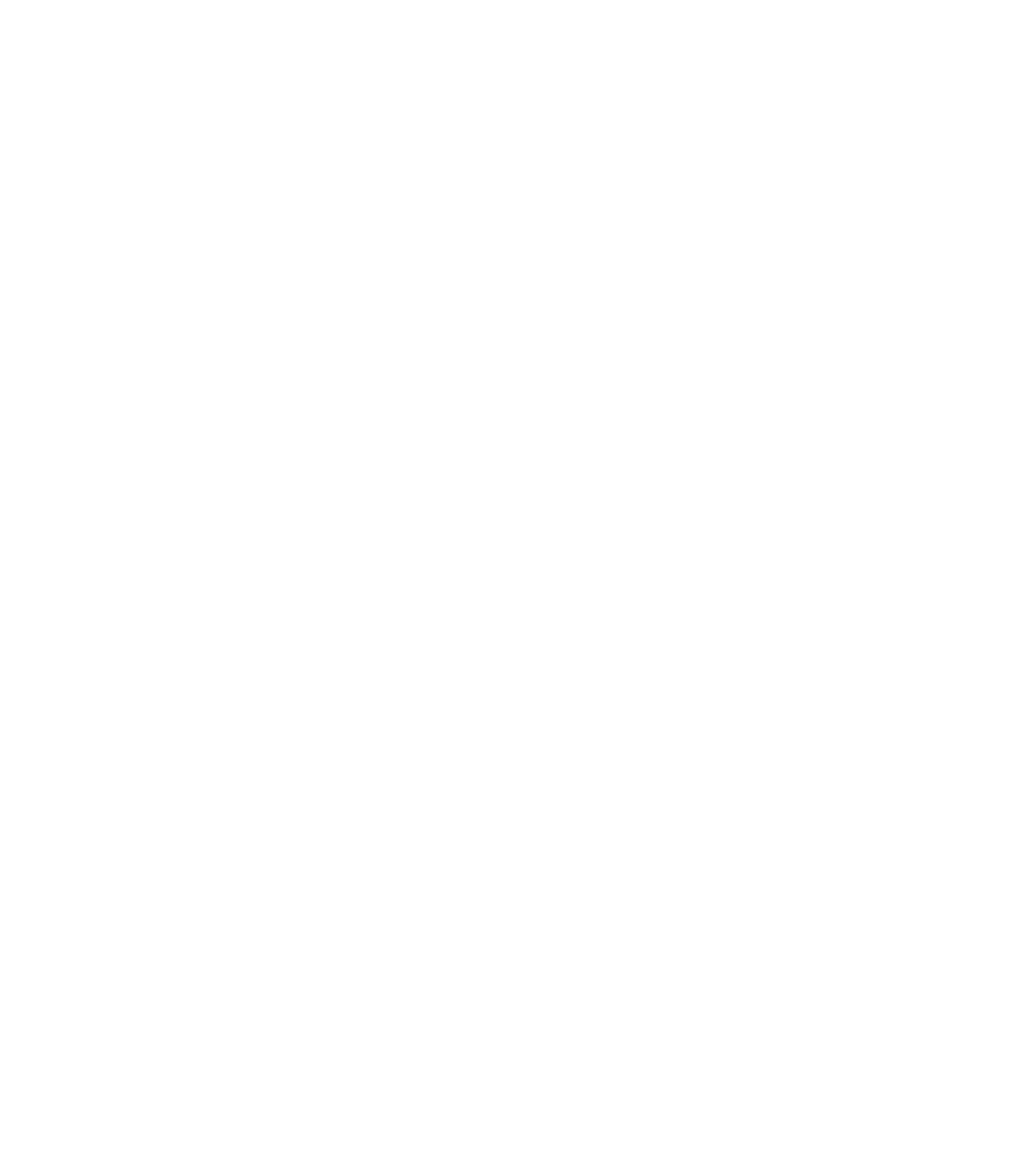
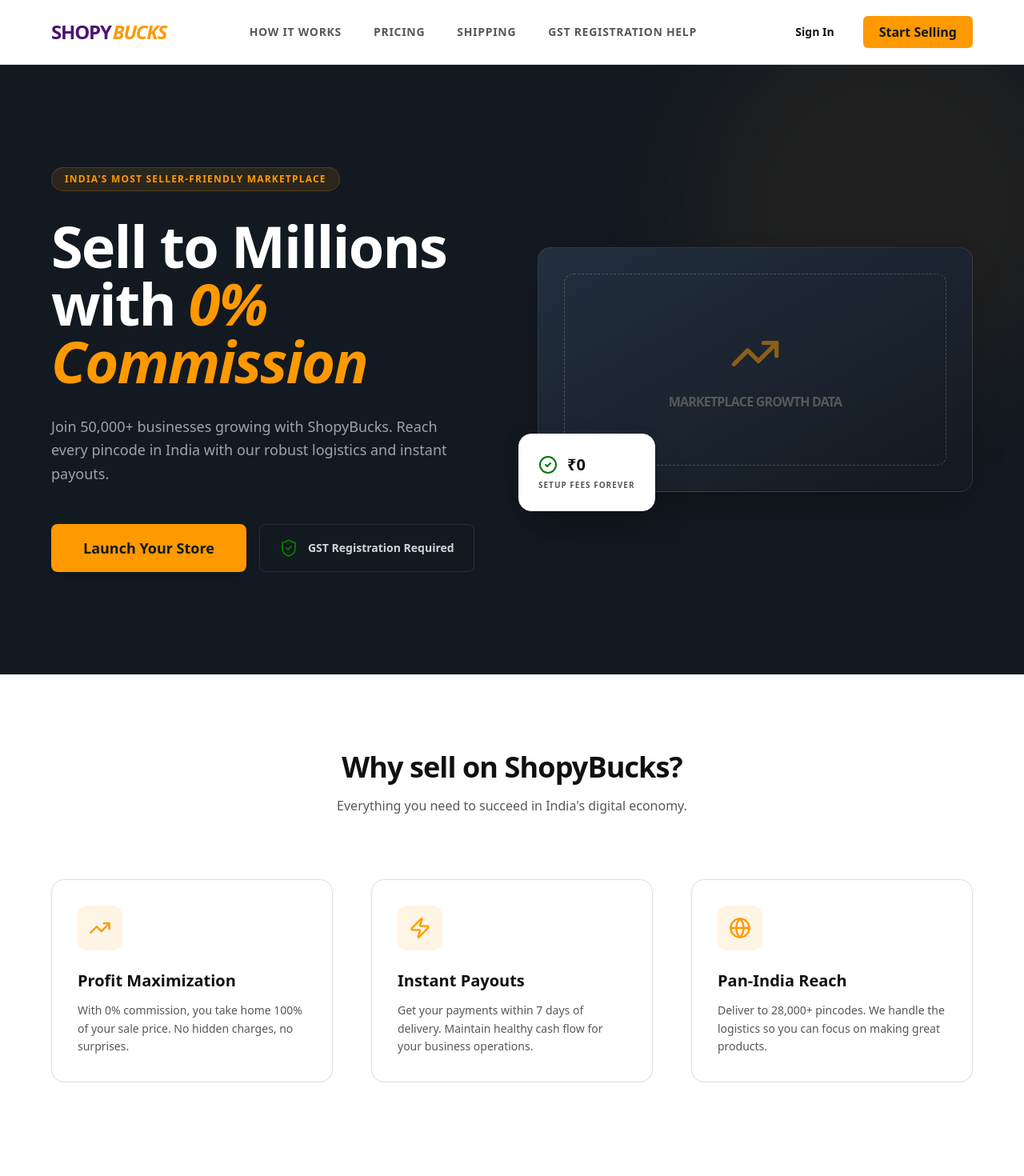
Before and after one commit to prathamcodecody-code/ShopyBucks-Seller, a Next.js app: page / in a window 1280 px wide. Before the commit this address had no page. Shown: the top 1470 px of the page at 80% size. Before the commit the page ends 800 px from the top, so only its background shows below. Built offline with nearby package versions, Linux system fonts and the light colour scheme.

Commit message:
Update page.tsx

```diff
--- a/app/page.tsx
+++ b/app/page.tsx
@@ -3,35 +3,123 @@
 import { useEffect } from "react";
 import { useRouter } from "next/navigation";
 import { useAuth } from "@/app/context/AuthContext";
+import Link from "next/link";
+import LandingNavbar from "@/components/layout/LandingNavbar"; // Adjust path as needed
+import {
+  TrendingUp,
+  ShieldCheck,
+  Zap,
+  Globe,
+  CheckCircle2
+} from "lucide-react";
 
-export default function Home() {
+export default function SellerLandingPage() {
+  const { user, loading } = useAuth();
   const router = useRouter();
-  const { user, loading } = useAuth();
 
   useEffect(() => {
-    if (loading) return;
-
-    if (!user) {
-      router.replace("/auth/login");
-      return;
+    if (!loading && user) {
+      router.replace("/dashboard");
     }
-
-    if (user.role === "ADMIN") {
-      router.replace("/admin/dashboard");
-      return;
-    }
-
-    if (user.role === "SELLER") {
-      if (user.sellerStatus === "APPROVED") {
-        router.replace("/dashboard");
-      } else {
-        router.replace("/seller/onboarding");
-      }
-      return;
-    }
-
-    router.replace("/dashboard");
   }, [user, loading, router]);
 
-  return null;
+  if (loading || user) return null;
+
+  return (
+    <main className="min-h-screen bg-white font-sans text-amazon-text">
+      <LandingNavbar />
+
+      {/* HERO SECTION */}
+      <section className="px-6 lg:px-16 py-20 lg:py-32 bg-amazon-darkBlue text-white overflow-hidden relative">
+        <div className="max-w-7xl mx-auto grid grid-cols-1 lg:grid-cols-2 gap-16 items-center relative z-10">
+          <div className="space-y-8 animate-in fade-in slide-in-from-left duration-700">
+            <div className="inline-block bg-amazon-orange/10 border border-amazon-orange/20 text-amazon-orange px-4 py-1.5 rounded-full text-xs font-black uppercase tracking-widest">
+              India's Most Seller-Friendly Marketplace
+            </div>
+            <h1 className="text-5xl lg:text-7xl font-black leading-[1.1] tracking-tight text-white">
+              Sell to Millions with
+              <span className="text-amazon-orange italic"> 0% Commission</span>
+            </h1>
+
+            <p className="text-lg text-gray-400 max-w-lg leading-relaxed">
+              Join 50,000+ businesses growing with ShopyBucks. Reach every pincode in India with our robust logistics and instant payouts.
+            </p>
+
+            <div className="flex flex-col sm:flex-row gap-4 pt-4">
+              <Link
+                href="/auth/login"
+                className="px-10 py-4 bg-amazon-orange hover:bg-amazon-orangeHover text-amazon-darkBlue rounded-lg text-lg font-black text-center transition-all shadow-lg active:scale-95"
+              >
+                Launch Your Store
+              </Link>
+              <div className="flex items-center gap-3 px-6 py-4 text-amazon-mutedText border border-white/10 rounded-lg">
+                <ShieldCheck className="text-amazon-success" />
+                <span className="text-sm font-bold text-gray-300">GST Registration Required</span>
+              </div>
+            </div>
+          </div>
+
+          <div className="relative animate-in fade-in zoom-in duration-1000 delay-300">
+             <div className="bg-gradient-to-br from-amazon-navy to-amazon-darkBlue border border-white/10 rounded-2xl aspect-square lg:aspect-video shadow-2xl flex items-center justify-center p-8">
+                <div className="w-full h-full border border-dashed border-white/20 rounded-xl flex flex-col items-center justify-center gap-4">
+                   <TrendingUp size={64} className="text-amazon-orange opacity-50" />
+                   <p className="text-amazon-mutedText font-bold uppercase tracking-tighter">Marketplace Growth Data</p>
+                </div>
+             </div>
+             <div className="absolute -bottom-6 -left-6 bg-white p-6 rounded-2xl shadow-2xl text-amazon-darkBlue hidden md:block border border-gray-100">
+                <div className="flex items-center gap-3 mb-1">
+                   <CheckCircle2 className="text-amazon-success" />
+                   <span className="font-black text-xl text-amazon-text">₹0</span>
+                </div>
+                <p className="text-[10px] font-bold uppercase text-amazon-mutedText tracking-widest">Setup Fees Forever</p>
+             </div>
+          </div>
+        </div>
+
+        <div className="absolute -right-20 -top-20 w-[500px] h-[500px] bg-amazon-orange/5 rounded-full blur-3xl pointer-events-none" />
+      </section>
+
+      {/* ... (Rest of your sections remain the same) ... */}
+
+      {/* VALUE PROPS */}
+      <section className="py-24 px-6 lg:px-16 max-w-7xl mx-auto">
+        <div className="text-center mb-20 space-y-4">
+           <h2 className="text-3xl lg:text-4xl font-black tracking-tight text-amazon-text">Why sell on ShopyBucks?</h2>
+           <p className="text-amazon-mutedText font-medium">Everything you need to succeed in India's digital economy.</p>
+        </div>
+
+        <div className="grid grid-cols-1 md:grid-cols-3 gap-12">
+          {[
+            { title: "Profit Maximization", desc: "With 0% commission, you take home 100% of your sale price. No hidden charges, no surprises.", icon: TrendingUp },
+            { title: "Instant Payouts", desc: "Get your payments within 7 days of delivery. Maintain healthy cash flow for your business operations.", icon: Zap },
+            { title: "Pan-India Reach", desc: "Deliver to 28,000+ pincodes. We handle the logistics so you can focus on making great products.", icon: Globe },
+          ].map((item, idx) => (
+            <div key={idx} className="p-8 rounded-2xl border border-amazon-borderGray hover:border-amazon-orange/50 transition-colors group">
+              <div className="w-14 h-14 bg-amazon-orange/10 rounded-xl flex items-center justify-center text-amazon-orange mb-6 group-hover:bg-amazon-orange group-hover:text-amazon-darkBlue transition-all">
+                <item.icon size={28} />
+              </div>
+              <h3 className="text-xl font-bold mb-3 text-amazon-text">{item.title}</h3>
+              <p className="text-amazon-mutedText text-sm leading-relaxed">
+                {item.desc}
+              </p>
+            </div>
+          ))}
+        </div>
+      </section>
+
+      {/* FOOTER CTA */}
+      <section className="px-6 py-20">
+        <div className="max-w-5xl mx-auto bg-amazon-orange rounded-3xl p-12 text-center space-y-8 shadow-xl shadow-amazon-orange/20">
+           <h2 className="text-3xl lg:text-5xl font-black text-amazon-darkBlue tracking-tight">Ready to grow your business?</h2>
+           <p className="text-amazon-darkBlue/70 font-bold uppercase tracking-widest text-sm">Takes less than 10 minutes to register</p>
+           <Link
+             href="/auth/login"
+             className="inline-block px-12 py-5 bg-amazon-darkBlue text-white rounded-xl text-xl font-black transition-all hover:bg-amazon-navy active:scale-95 shadow-2xl"
+           >
+             Get Started Now
+           </Link>
+        </div>
+      </section>
+    </main>
+  );
 }
```
